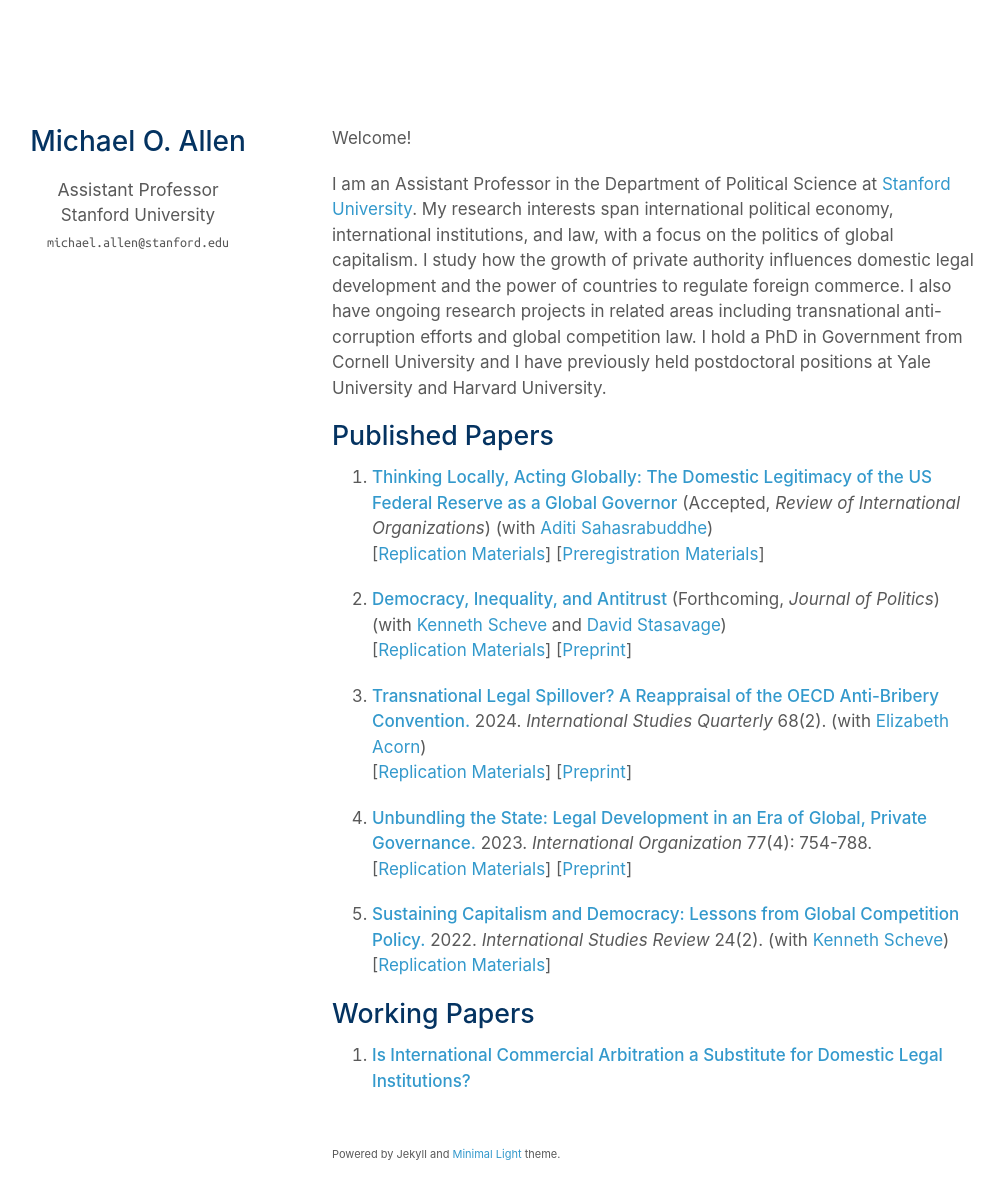
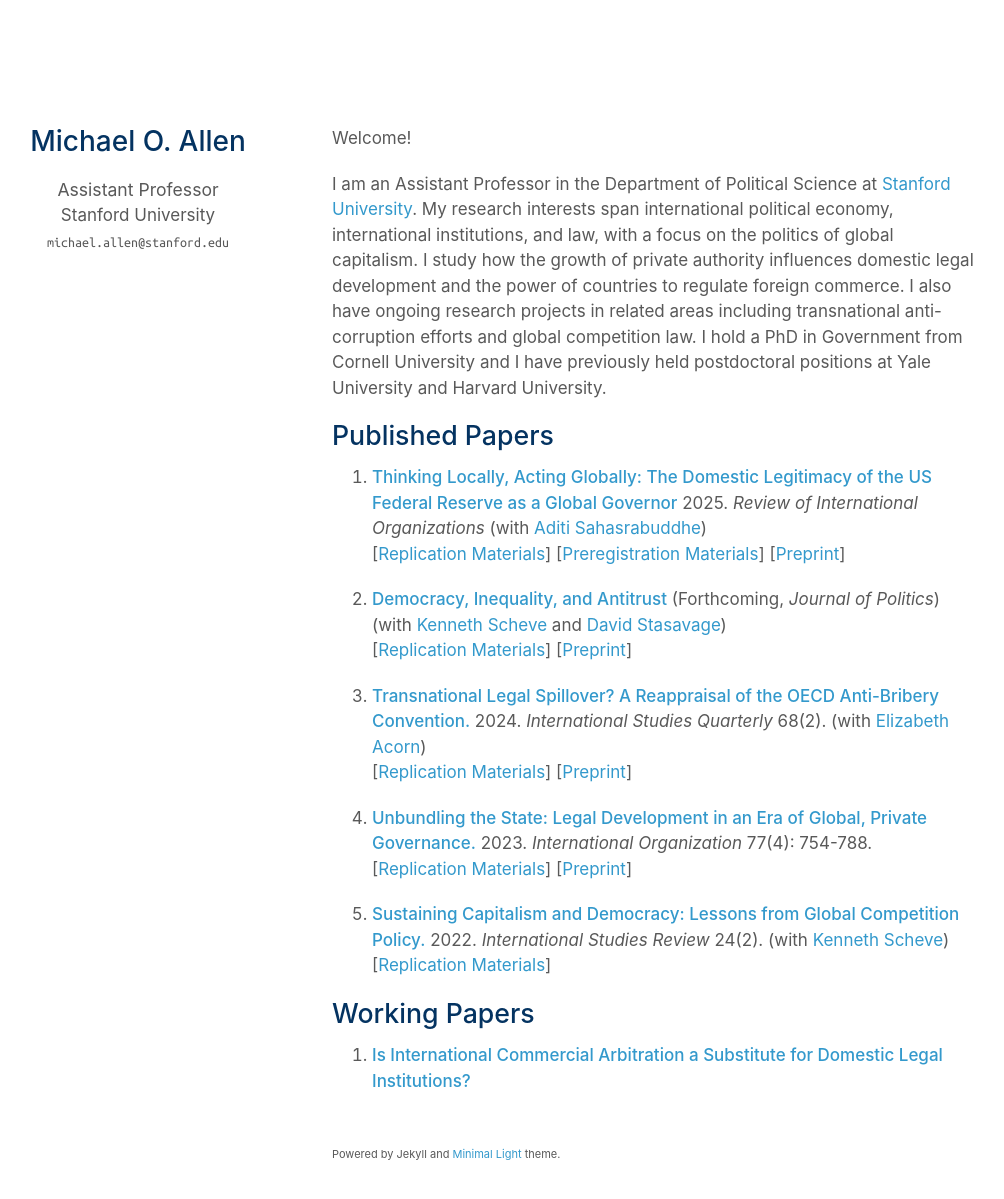
Before and after one commit to mmooddaa/mmooddaa.github.io, a Jekyll site: the page built from index.md, in a window 1280 px wide and 1235 px high. Shown: the top 1199 px of the window, without its empty margins (138-1142 px from the left). Built offline with Jekyll 4.4.1, drawn with Linux system fonts in a browser that asks for light colours; nearby versions of some CDN libraries; a style sheet for code colours, icons or effects is not loaded.

Commit message:
updated rio
updated rio date

```diff
--- a/index.md
+++ b/index.md
@@ -11,7 +11,7 @@ I am an Assistant Professor in the Department of Political Science at [Stanford
 
 ## Published Papers
 
-1. **[Thinking Locally, Acting Globally: The Domestic Legitimacy of the US Federal Reserve as a Global Governor](/assets/papers/FedGlobalGov-20241006.pdf)** (Accepted, *Review of International Organizations*) (with [Aditi Sahasrabuddhe](https://aditisahasrabuddhe.com)) <br> [[Replication Materials](https://doi.org/10.7910/DVN/NON9N3)] [[Preregistration Materials](https://osf.io/axq5c/)]
+5. **[Thinking Locally, Acting Globally: The Domestic Legitimacy of the US Federal Reserve as a Global Governor](https://link.springer.com/article/10.1007/s11558-025-09603-5)** 2025. *Review of International Organizations* (with [Aditi Sahasrabuddhe](https://aditisahasrabuddhe.com)) <br> [[Replication Materials](https://doi.org/10.7910/DVN/NON9N3)] [[Preregistration Materials](https://osf.io/axq5c/)] [[Preprint](/assets/papers/FedGlobalGov-20241006.pdf)]
 
 4. **[Democracy, Inequality, and Antitrust](https://doi.org/10.1086/736023)** (Forthcoming, *Journal of Politics*) <br>
 (with [Kenneth Scheve](https://scheve-research.org/) and [David Stasavage](https://stasavage.com/)) <br> [[Replication Materials](https://dataverse.harvard.edu/dataset.xhtml?persistentId=doi:10.7910/DVN/GFENDZ)] [[Preprint](https://papers.ssrn.com/sol3/papers.cfm?abstract_id=4358176)]
```
